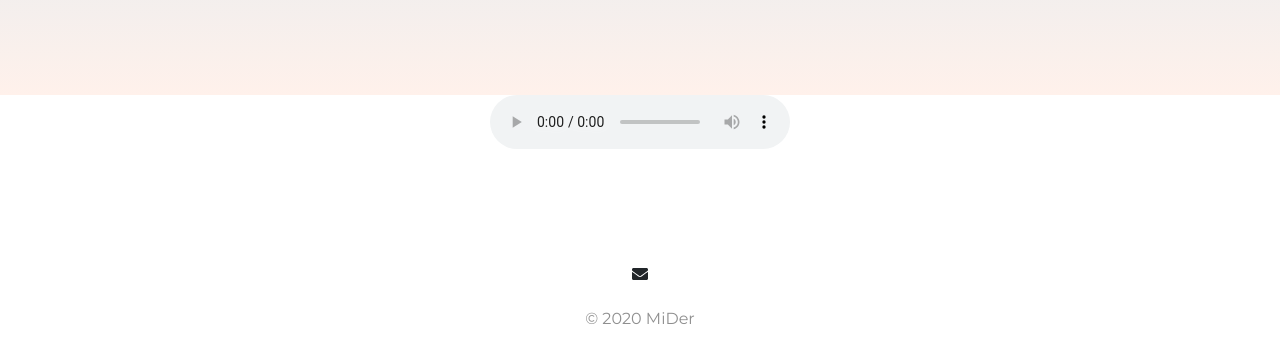
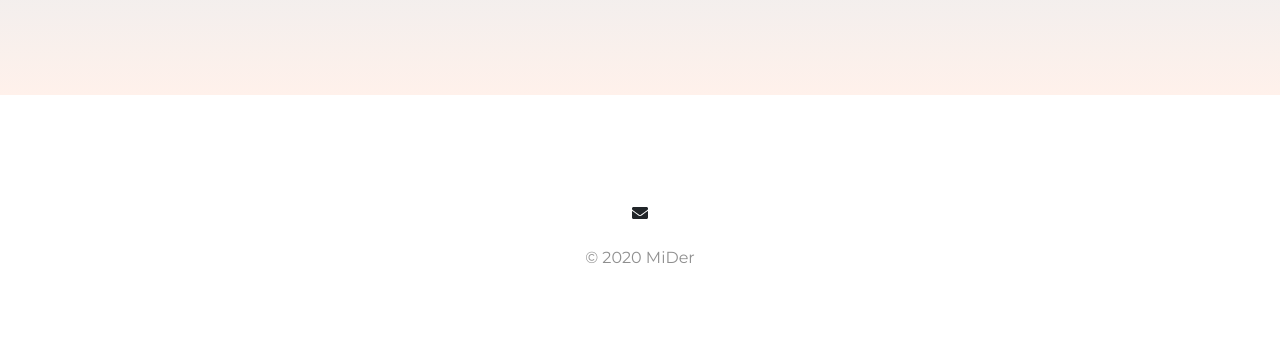
Before and after one commit to minhaj4me/bmiCalc, a plain HTML site: page index.html in a window 1280 px wide. Shown: the part 850-1212 px from the top of the page. Drawn offline with nearby package versions, Linux system fonts and the light colour scheme.

Commit message:
Update index.html

```diff
--- a/index.html
+++ b/index.html
@@ -62,8 +62,8 @@
     <a class="carousel-control-next" href="#testimonial-carousel" role="button" data-slide="next"> <span class="carousel-control-next-icon"></span> </a>
    </div>
   </section>
-   <section class="white-section">
-     <audio controls autoplay>
+   <section class="white-section audio">
+     <audio autoplay>
   <source src="audio.mp3" type="audio/ogg">
 
 
```
